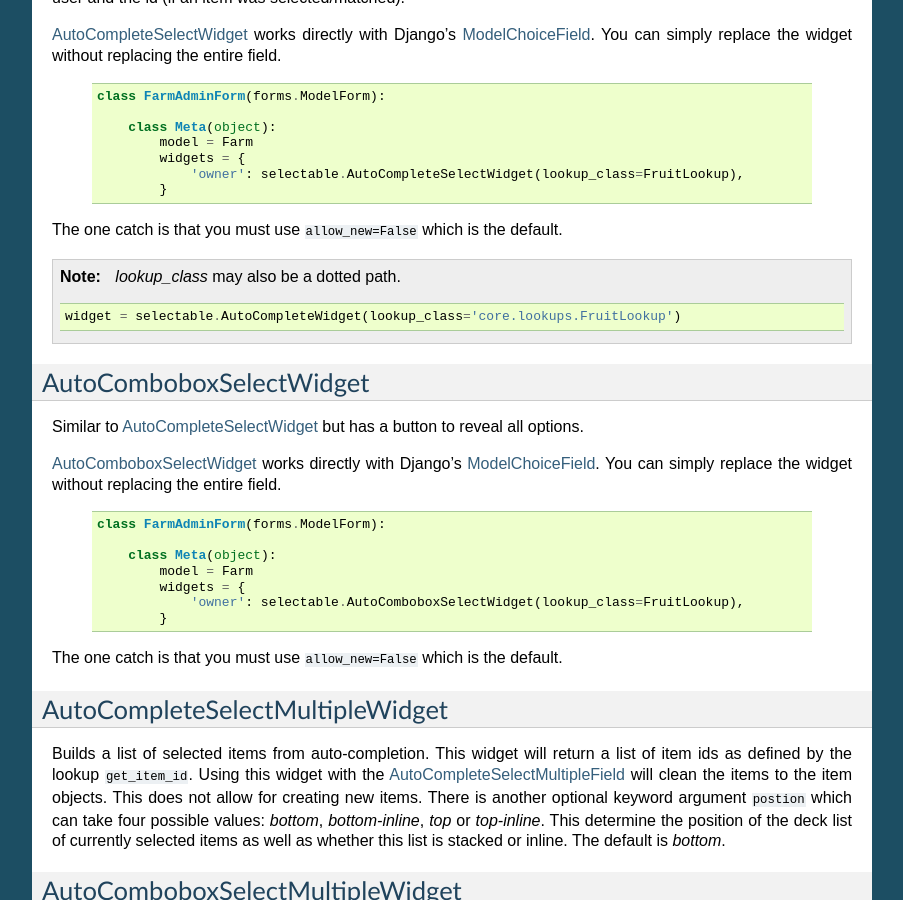
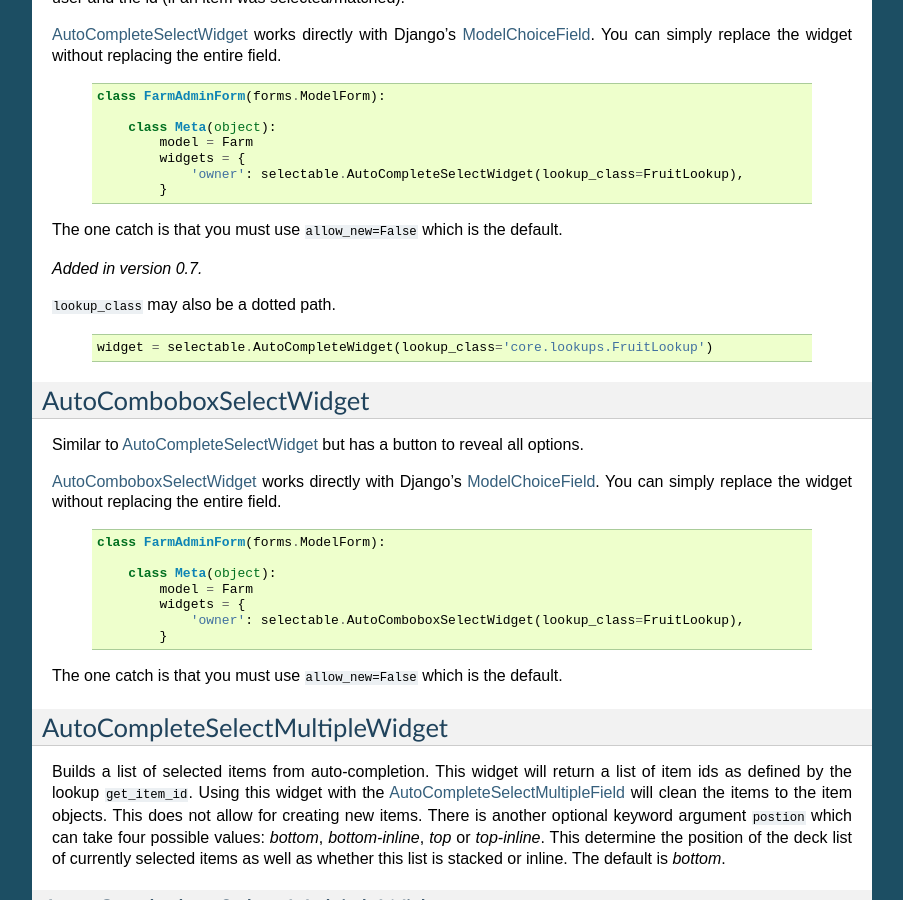
Before and after one commit to mlavin/django-selectable, a Sphinx documentation site: the page built from docs/widgets.rst, in a window 1280 px wide and 900 px high, scrolled down 532 px. Shown: the whole window, without its empty margins (198-1101 px from the left). Built offline with Sphinx 7.4.7, drawn with Linux system fonts in a browser that asks for light colours.

Commit message:
Change doc notes about lookup_class to versionadded. Add release note.

```diff
--- a/docs/releases.rst
+++ b/docs/releases.rst
@@ -6,6 +6,7 @@
 
 
 - Improved the scope of ``prepareQuery`` and ``formatLabel`` options. Not fully backwards compatible. Thanks to Augusto Men.
+- Allow passing the Python path string in place of the lookup class to the fields and widgets. Thanks to Michael Manfre.
 
 
 Bug Fixes
--- a/docs/widgets.rst
+++ b/docs/widgets.rst
@@ -53,9 +53,9 @@
 The one catch is that you must use ``allow_new=False`` which is the default.
 
 
-.. Note::
+.. versionadded:: 0.7
 
-    `lookup_class` may also be a dotted path.
+``lookup_class`` may also be a dotted path.
 
     .. code-block:: python
 
```
Also changed, not shown: docs/fields.rst (+5 -4 lines).
